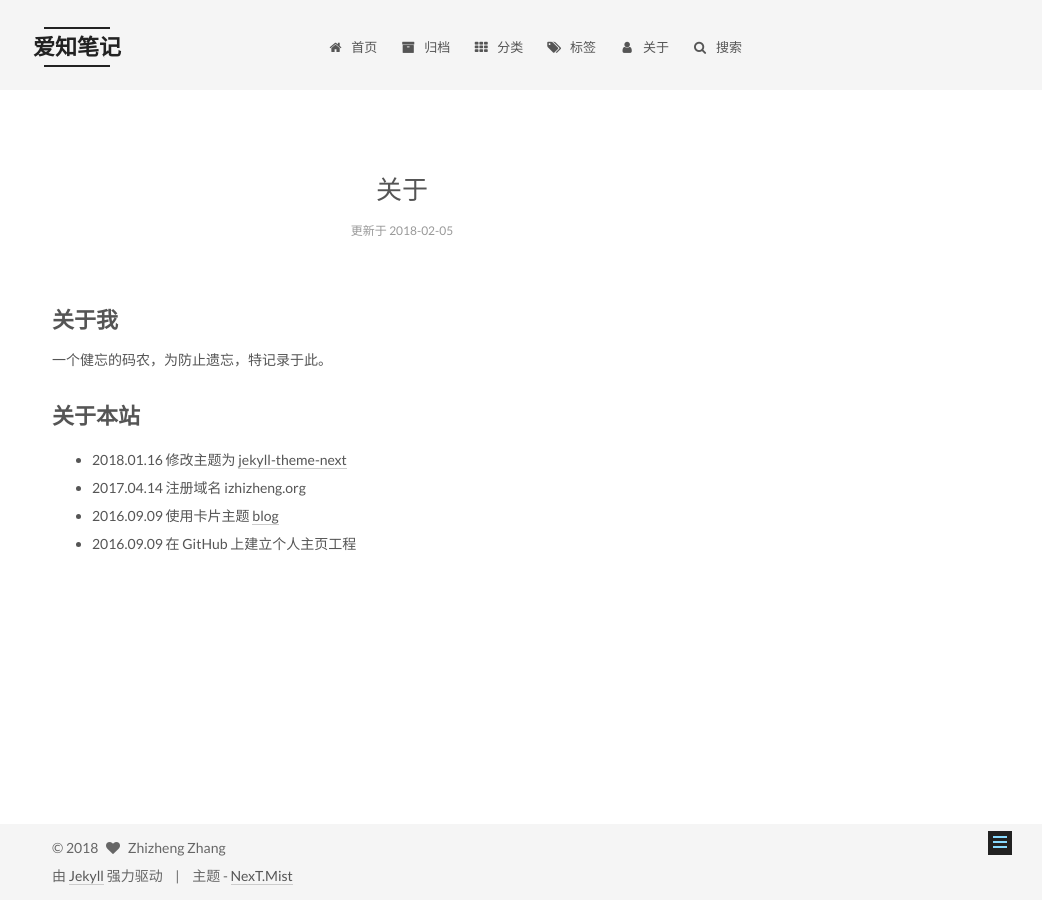
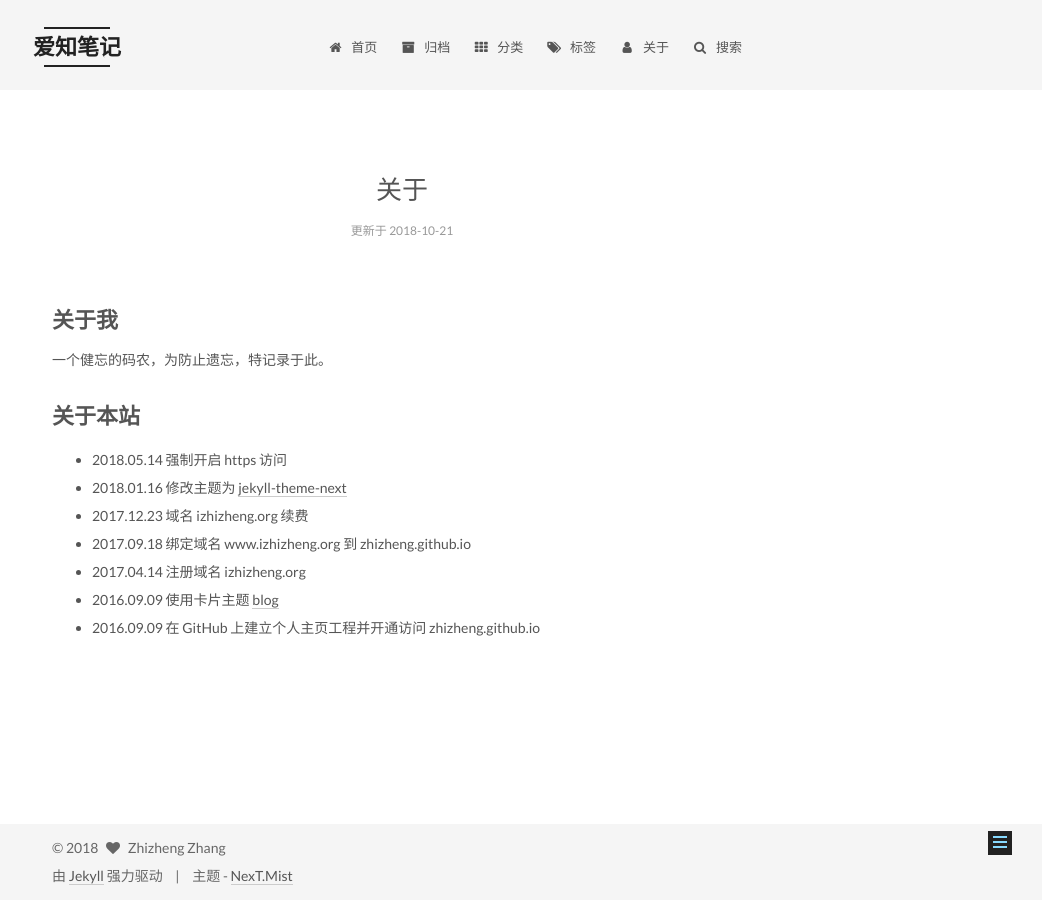
Before and after one commit to zhizheng/zhizheng.github.io, a Jekyll site: the page built from about/index.md, in a window 1280 px wide. Shown: the whole page, without its empty margins (238-1280 px from the left). Built offline with Jekyll 4.4.1, drawn with Linux system fonts in a browser that asks for light colours.

Commit message:
Update About

```diff
--- a/about/index.md
+++ b/about/index.md
@@ -3,7 +3,7 @@ layout: page
 type: about
 ---
 
-<p class="post-meta">更新于 2018-02-05</p>
+<p class="post-meta">更新于 2018-10-21</p>
 
 ## 关于我
 
@@ -11,7 +11,10 @@ type: about
 
 ## 关于本站
 
+* 2018.05.14 强制开启 https 访问
 * 2018.01.16 修改主题为 [jekyll-theme-next](https://github.com/Simpleyyt/jekyll-theme-next/){:target="_blank"}{:rel="noopener noreferrer"}
+* 2017.12.23 域名 izhizheng.org 续费
+* 2017.09.18 绑定域名 www.izhizheng.org 到 zhizheng.github.io
 * 2017.04.14 注册域名 izhizheng.org
 * 2016.09.09 使用卡片主题 [blog](https://github.com/enml/blog/){:target="_blank"}{:rel="noopener noreferrer"}
-* 2016.09.09 在 GitHub 上建立个人主页工程
+* 2016.09.09 在 GitHub 上建立个人主页工程并开通访问 zhizheng.github.io
```
